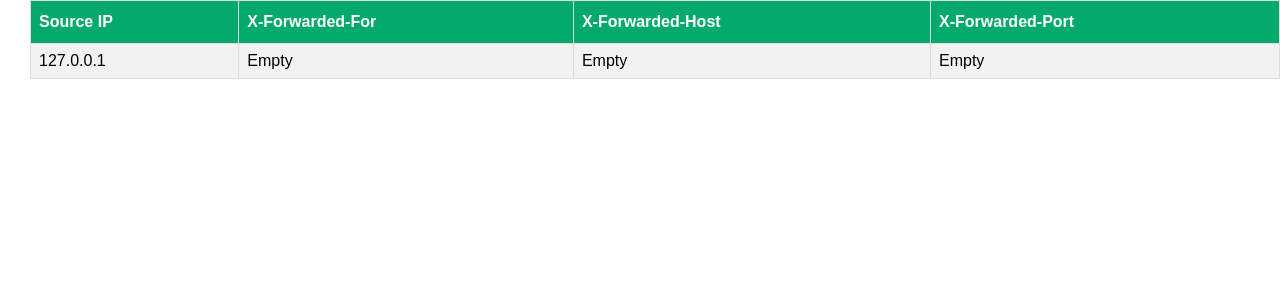
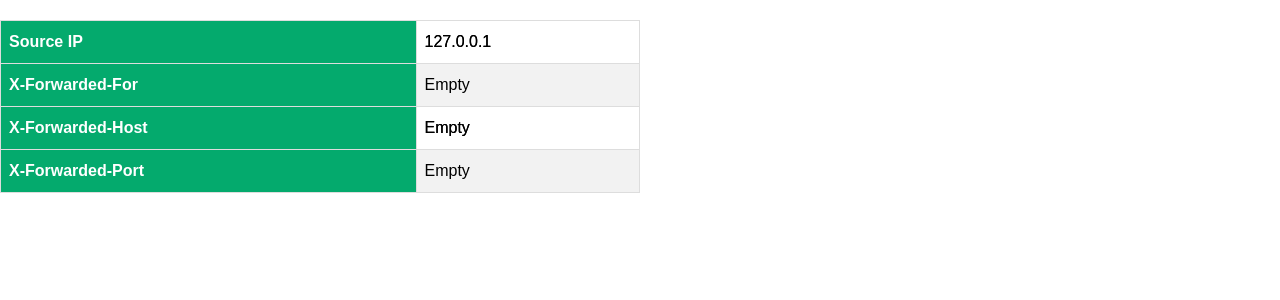
Before and after one commit to mattfeltonma/azure-web-app-ip, a Flask app: page / in a window 1280 px wide. Shown: the top 300 px of the page. Run offline with Flask 2, Linux system fonts and the light colour scheme.

Commit message:
modified - updated css

```diff
--- a/templates/index.html
+++ b/templates/index.html
@@ -10,8 +10,22 @@
             font-family: Arial, Helvetica, sans-serif;
         }
 
-        .main {
-            margin-left: 30px
+        .split {
+            height: 100%;
+            width: 50%;
+            position: fixed;
+            z-index: 1;
+            top: 0;
+            overflow-x: hidden;
+            padding-top: 20px;
+        }
+
+        .left {
+            left: 0;
+        }
+
+        .right {
+            left: 0;
         }
 
         #ipinformation {
@@ -46,22 +60,45 @@
 </head>
 
 <body>
-    <div class="main">
+    <div class="split left">
         <table id="ipinformation">
             <tr>
                 <th>Source IP</th>
-                <th>X-Forwarded-For</th>
-                <th>X-Forwarded-Host</th>
-                <th>X-Forwarded-Port</th>
+                <td>{{sip}}</td>
             </tr>
             <tr>
-                <td>{{sip}}</td>
+                <th>X-Forwarded-For</th>
                 <td>{{xfor}}</td>
+            </tr>
+            <tr>
+                <th>X-Forwarded-Host</th>
                 <td>{{xhost}}</td>
+            </tr>
+            <tr>
+                <th>X-Forwarded-Port</th>
                 <td>{{xport}}</td>
             </tr>
         </table>
     </div>
+    <div class="split right">
+        <table id="ipinformation">
+            <tr>
+                <th>Source IP</th>
+                <td>{{sip}}</td>
+            </tr>
+            <tr>
+                <th>X-Forwarded-For</th>
+                <td>{{xfor}}</td>
+            </tr>
+            <tr>
+                <th>X-Forwarded-Host</th>
+                <td>{{xhost}}</td>
+            </tr>
+            <tr>
+                <th>X-Forwarded-Port</th>
+                <td>{{xport}}</td>
+            </tr>
+        </table>
     </div>
 </body>
 
```
